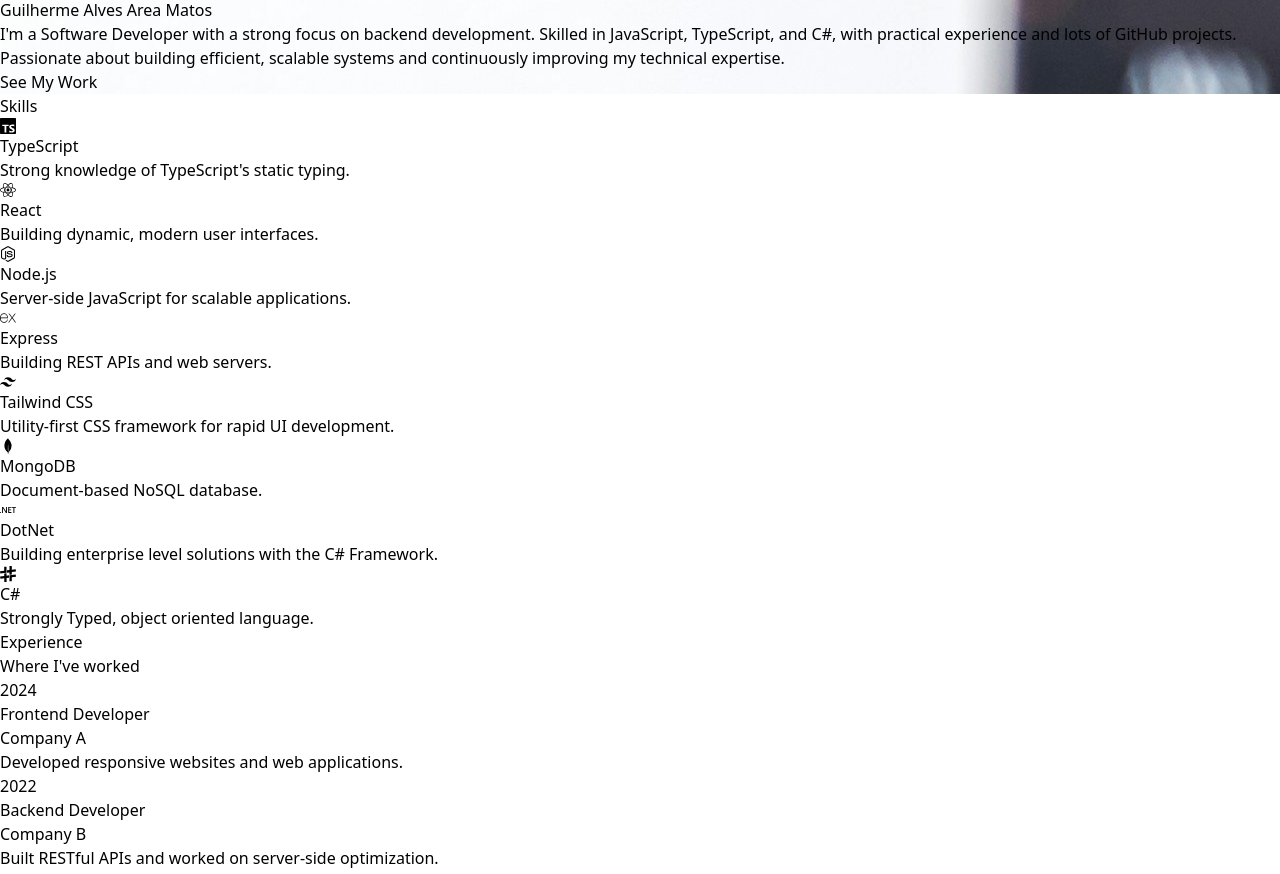
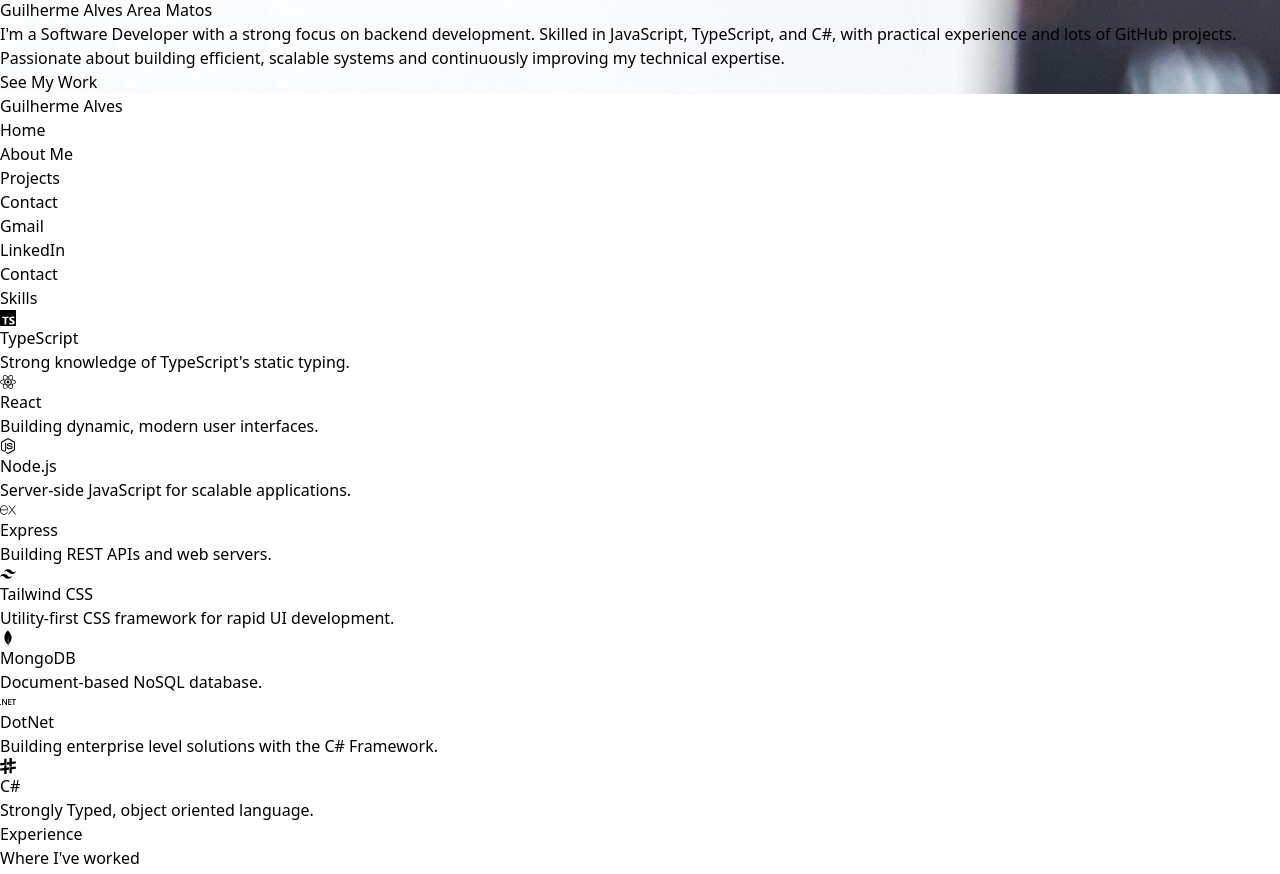
Before and after one commit to Drdrakin/portfolio, a React (Vite) app: page / in a window 1280 px wide. Shown: the part 958-1832 px from the top of the page. Built offline with nearby package versions, Linux system fonts and the light colour scheme.

Commit message:
feat: Sticky Header

```diff
--- a/src/components/Header.tsx
+++ b/src/components/Header.tsx
@@ -1,12 +1,111 @@
+import { useState, useEffect } from 'react';
+import { Link } from 'react-router-dom';
+
 const Header: React.FC = () => {
-    return (
-      <header className="bg-black text-orange-400 py-10" role="banner">
-        <div className="container mx-auto text-center">
-          <h1 className="text-4xl font-semibold">Your Name</h1>
-          <p className="text-xl mt-2" aria-label="Job Title">Full Stack Developer</p>
-        </div>
-      </header>
-    );
+  const [isSticky, setIsSticky] = useState(false);
+  const [isMenuOpen, setIsMenuOpen] = useState(false); // Mobile menu toggle state
+
+  const handleScroll = () => {
+    const scrollPosition = window.scrollY;
+    const heroHeight = document.getElementById('hero')?.offsetHeight || 0;
+    setIsSticky(scrollPosition > heroHeight);
   };
 
-  export default Header;
+  useEffect(() => {
+    window.addEventListener('scroll', handleScroll);
+    return () => {
+      window.removeEventListener('scroll', handleScroll);
+    };
+  }, []);
+
+  const toggleMenu = () => {
+    setIsMenuOpen(!isMenuOpen); // Toggle the visibility of the mobile contact menu
+  };
+
+  return (
+    <header
+      className={`fixed w-full top-0 left-0 z-50 bg-black text-white transition-all duration-300 ${isSticky ? 'shadow-md py-2' : 'py-4'}`}
+    >
+      <div className="container mx-auto flex justify-between items-center px-4">
+        <h1 className="text-2xl font-bold">
+          <Link to="/" className="text-orange-400">Guilherme Alves</Link>
+        </h1>
+
+        {/* Desktop and larger screen navigation */}
+        <nav className="hidden md:flex">
+          <ul className="flex gap-8">
+            <li>
+              <Link to="/" className="hover:text-orange-400 transition-colors">Home</Link>
+            </li>
+            <li>
+              <Link to="/about" className="hover:text-orange-400 transition-colors">About Me</Link>
+            </li>
+            <li>
+              <Link to="/projects" className="hover:text-orange-400 transition-colors">Projects</Link>
+            </li>
+            {/* Contact Menu (expands on hover) */}
+            <li className="relative group">
+              <button className="text-orange-400 hover:text-white transition-colors">
+                Contact
+              </button>
+              {/* Contact dropdown with opacity and transition */}
+              <div className="absolute left-0 top-full mt-2 bg-black text-white py-4 px-6 rounded-md shadow-lg opacity-0 group-hover:opacity-100 transition-opacity duration-300 ease-in-out">
+                <a
+                  className="cursor-pointer hover:text-orange-400"
+                  href="mailto:guilherme.alves.matos2005@gmail.com"
+                  target="_blank"
+                  aria-label="Email"
+                >
+                  Gmail
+                </a>
+                <p>
+                  <a
+                    href="https://www.linkedin.com/in/yourprofile"
+                    target="_blank"
+                    rel="noopener noreferrer"
+                    className="hover:text-orange-400"
+                  >
+                    LinkedIn
+                  </a>
+                </p>
+              </div>
+            </li>
+          </ul>
+        </nav>
+
+        {/* Hamburger Menu for smaller screens */}
+        <div className="md:hidden flex items-center">
+          <button onClick={toggleMenu} className="text-orange-400">
+            Contact
+          </button>
+        </div>
+      </div>
+
+      {/* Mobile Contact Menu with Slide and Fade animation */}
+      {isMenuOpen && (
+        <div className="md:hidden absolute top-full left-0 w-full bg-black text-white py-4 px-6 transition-all duration-300 transform translate-y-0 ease-in-out">
+          <a
+            className="cursor-pointer hover:text-orange-400"
+            href="mailto:guilherme.alves.matos2005@gmail.com"
+            target="_blank"
+            aria-label="Email"
+          >
+            Gmail
+          </a>
+          <p>
+            <a
+              href="https://www.linkedin.com/in/yourprofile"
+              target="_blank"
+              rel="noopener noreferrer"
+              className="hover:text-orange-400"
+            >
+              LinkedIn
+            </a>
+          </p>
+        </div>
+      )}
+    </header>
+  );
+};
+
+export default Header;
--- a/src/components/SkillsSection.tsx
+++ b/src/components/SkillsSection.tsx
@@ -4,7 +4,7 @@
 
 const SkillsSection: React.FC = () => {
   return (
-    <section className="bg-gray-900 py-20" id="skills">
+    <section className="bg-gray-900 py-10" id="skills">
       <div className="container mx-auto text-center px-4">
         <h2 className="text-4xl font-semibold text-orange-400">Skills</h2>
         <div className="grid grid-cols-2 sm:grid-cols-3 md:grid-cols-4 gap-10 mt-10">
--- /dev/null
+++ b/src/pages/About.tsx
@@ -0,0 +1,26 @@
+const About: React.FC = () => {
+  return (
+    <div className="bg-gray-800 text-gray-200 py-20">
+      <div className="container mx-auto px-4 text-center">
+        <h2 className="text-3xl font-semibold text-orange-400">About Me</h2>
+        <p className="text-lg text-gray-400 mt-4">
+          Hi! I'm Guilherme Alves, a passionate software developer with a deep interest in backend technologies and scalable systems. I've been honing my skills through various projects, collaborations, and continuous learning. Here’s a bit more about me...
+        </p>
+
+        <div className="mt-10">
+          <h3 className="text-xl font-semibold text-orange-400">My Journey</h3>
+          <p className="text-gray-400 mt-4">
+            I started my journey in software development at a young age, experimenting with different programming languages and building small projects. Over the years, I’ve focused on backend development, mastering languages like JavaScript, TypeScript, Node.js, and C#. In addition to my technical skills, I’m also dedicated to personal growth and enjoy learning new things every day.
+          </p>
+
+          <h3 className="text-xl font-semibold text-orange-400 mt-10">Education & Studies</h3>
+          <p className="text-gray-400 mt-4">
+            I studied **Computer Science** at [Your University], where I gained solid foundational knowledge in algorithms, data structures, and software engineering principles. I’ve also taken part in various online courses and certifications to keep up-to-date with the latest technologies and practices.
+          </p>
+        </div>
+      </div>
+    </div>
+  );
+};
+
+export default About;
--- a/src/pages/Home.tsx
+++ b/src/pages/Home.tsx
@@ -2,6 +2,7 @@
 import Card from '../components/Card';
 import SkillsSection from '../components/SkillsSection';
 import HeroSection from '../components/HeroSection';
+import StickyHeader from '../components/Header';
 
 const Home: React.FC = () => {
   return (
@@ -12,10 +13,12 @@
         imageSrc="laptop-books.jpg"
       />
 
+      <StickyHeader />
+
       <SkillsSection />
 
       {/* Experience */}
-      <section className="bg-gray-800 py-20" id="experience">
+      <section className="bg-gray-800 py-10" id="experience">
         <div className="container mx-auto text-center px-4">
           <h2 className="text-3xl font-semibold text-orange-400">Experience</h2>
           <p className="text-lg text-gray-400 mt-4">Where I've worked</p>
@@ -53,7 +56,7 @@
       </section>
 
       {/* Projects */}
-      <section className="bg-gray-900 py-20" id="projects">
+      <section className="bg-gray-900 py-10" id="projects">
         <div className="container mx-auto text-center px-4">
           <h2 className="text-3xl font-semibold text-orange-400">Projects</h2>
           <p className="text-lg text-gray-400 mt-4">My recent work</p>
@@ -71,7 +74,7 @@
       </section>
 
       {/* Education Section */}
-      <section className="bg-gray-800 py-20" id="education">
+      <section className="bg-gray-800 py-10" id="education">
         <div className="container mx-auto text-center px-4">
           <h2 className="text-3xl font-semibold text-orange-400">Education</h2>
           <p className="text-lg text-gray-400 mt-4">Where I studied</p>
@@ -109,7 +112,7 @@
       </section>
 
       {/* Contact */}
-      <section className="bg-gray-900 py-20" id="contact">
+      <section className="bg-gray-900 py-10" id="contact">
         <div className="container mx-auto text-center px-4">
           <h2 className="text-3xl font-semibold text-orange-400">Contact</h2>
           <p className="text-lg text-gray-400 mt-4 mb-3">Feel free to reach out to me!</p>
--- /dev/null
+++ b/src/pages/Projects.tsx
@@ -0,0 +1,26 @@
+import Card from '../components/Card';
+
+const Projects: React.FC = () => {
+  return (
+    <div className="bg-gray-900 text-gray-200 py-20">
+      <div className="container mx-auto px-4 text-center">
+        <h2 className="text-3xl font-semibold text-orange-400">My Projects</h2>
+        <p className="text-lg text-gray-400 mt-4">A showcase of my work</p>
+
+        <div className="grid grid-cols-1 sm:grid-cols-2 md:grid-cols-3 gap-10 mt-10">
+          {/* Example projects */}
+          {["Project 1", "Project 2", "Project 3"].map((project, idx) => (
+            <Card
+              key={idx}
+              title={project}
+              description={`A brief description of ${project}.`}
+              link="#"
+            />
+          ))}
+        </div>
+      </div>
+    </div>
+  );
+};
+
+export default Projects;
```
Also changed, not shown: src/routes/RouterProvider.tsx (+11 -1 lines).
